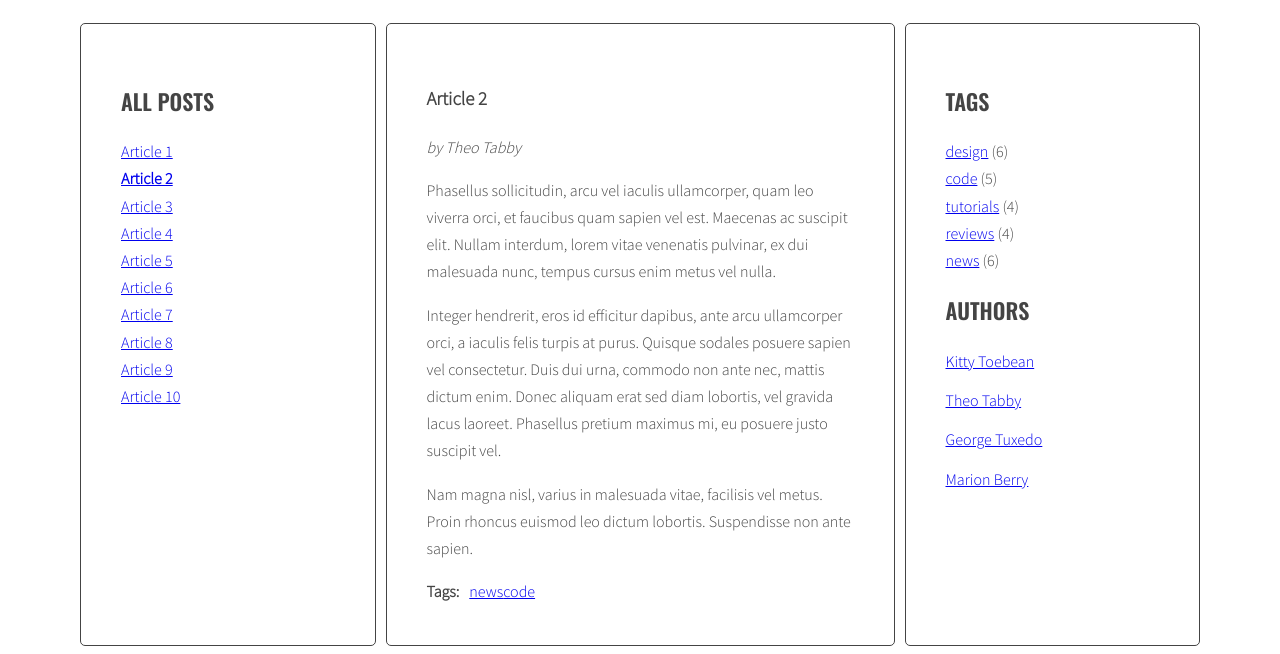
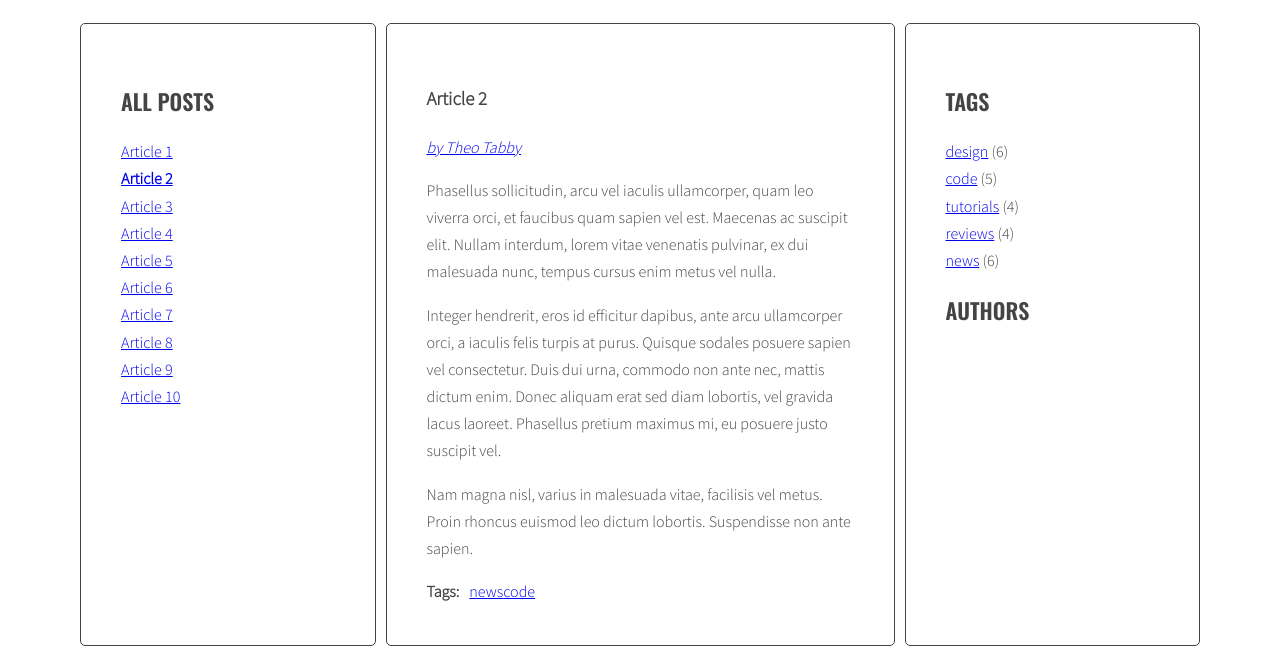
Before and after one commit to wjozwik/javascript-blog, a website: page index.html in a window 1280 px wide. Both pictures are taken after a click on the link "Article 2". Shown: the part 220-874 px from the top of the page. Drawn offline with nearby package versions, Linux system fonts and the light colour scheme.

Commit message:
Add author links generator in js

```diff
--- a/index.html
+++ b/index.html
@@ -18,9 +18,9 @@
                     </ul>
                 </aside>
                 <section class="posts">
-                    <article class="post active" id="article-1" data-tags="design tutorials">
+                    <article class="post active" id="article-1" data-tags="design tutorials" data-author="Marion Berry">
                         <h3 class="post-title">Article 1</h3>
-                        <p class="post-author">by Marion Berry</p>
+                        <p class="post-author"></p>
                         <div class="post-content">
                             <p>Duis non dolor efficitur erat interdum fringilla a lobortis dolor. Aenean in massa viverra, pretium augue et, imperdiet diam. Proin varius vitae lectus ut suscipit. Etiam metus lacus, molestie at ante eget, gravida tristique metus. Morbi finibus elit mi, ut aliquam libero tempor eu.</p>
                             <p>Curabitur a arcu ut nunc ornare tempor. Vestibulum et augue purus. Sed mattis auctor iaculis. Duis placerat tempus nisl, et commodo sem varius sed. Ut ac ultrices leo. Aliquam efficitur augue a scelerisque lacinia. Donec sit amet justo lacus.</p>
@@ -32,9 +32,9 @@
                             </ul>
                         </div>
                     </article>
-                    <article class="post" id="article-2" data-tags="news code">
+                    <article class="post" id="article-2" data-tags="news code" data-author="Theo Tabby">
                         <h3 class="post-title">Article 2</h3>
-                        <p class="post-author">by Theo Tabby</p>
+                        <p class="post-author"></p>
                         <div class="post-content">
                             <p>Phasellus sollicitudin, arcu vel iaculis ullamcorper, quam leo viverra orci, et faucibus quam sapien vel est. Maecenas ac suscipit elit. Nullam interdum, lorem vitae venenatis pulvinar, ex dui malesuada nunc, tempus cursus enim metus vel nulla.</p>
                             <p>Integer hendrerit, eros id efficitur dapibus, ante arcu ullamcorper orci, a iaculis felis turpis at purus. Quisque sodales posuere sapien vel consectetur. Duis dui urna, commodo non ante nec, mattis dictum enim. Donec aliquam erat sed diam lobortis, vel gravida lacus laoreet. Phasellus pretium maximus mi, eu posuere justo suscipit vel.</p>
@@ -46,9 +46,9 @@
                             </ul>
                         </div>
                     </article>
-                    <article class="post" id="article-3" data-tags="news reviews design">
+                    <article class="post" id="article-3" data-tags="news reviews design" data-author="George Tuxedo">
                         <h3 class="post-title">Article 3</h3>
-                        <p class="post-author">by George Tuxedo</p>
+                        <p class="post-author"></p>
                         <div class="post-content">
                             <p>Mauris vel pellentesque turpis, ac sodales nisl. Quisque iaculis mi velit, ut convallis tellus accumsan a. Quisque iaculis, nisi et dignissim tincidunt, nisl eros euismod nulla, finibus laoreet erat enim posuere elit.</p>
                             <p>Aenean at semper urna. Duis vel sapien molestie, egestas diam consequat, molestie nulla. Praesent a malesuada metus. Praesent et tempus leo.</p>
@@ -60,9 +60,9 @@
                             </ul>
                         </div>
                     </article>
-                    <article class="post" id="article-4" data-tags="tutorials code design">
+                    <article class="post" id="article-4" data-tags="tutorials code design" data-author="Kitty Toebean">
                         <h3 class="post-title">Article 4</h3>
-                        <p class="post-author">by Kitty Toebean</p>
+                        <p class="post-author"></p>
                         <div class="post-content">
                             <p>Morbi vel cursus nulla, vel varius mauris. Suspendisse sed elit sit amet risus faucibus vestibulum ut sit amet purus. Donec orci est, condimentum ut quam quis, scelerisque fringilla ligula.</p>
                             <p>Quisque bibendum nisl id quam sagittis, id pretium dolor scelerisque. Suspendisse non odio nec velit dapibus placerat non a libero.</p>
@@ -74,9 +74,9 @@
                             </ul>
                         </div>
                     </article>
-                    <article class="post" id="article-5" data-tags="design reviews">
+                    <article class="post" id="article-5" data-tags="design reviews" data-author="Marion Berry">
                         <h3 class="post-title">Article 5</h3>
-                        <p class="post-author">by Marion Berry</p>
+                        <p class="post-author"></p>
                         <div class="post-content">
                             <p>Suspendisse sem eros, euismod condimentum arcu ac, consequat fermentum orci. Nam convallis lacus nec interdum vestibulum. Vestibulum luctus, quam eu tristique ornare, lorem nibh sodales enim, vitae tempor dolor ante vitae tortor.</p>
                             <p>Duis venenatis metus quis luctus lobortis. In porttitor ipsum eget ligula aliquam ornare. Cras malesuada urna id volutpat sodales.</p>
@@ -88,9 +88,9 @@
                             </ul>
                         </div>
                     </article>
-                    <article class="post" id="article-6" data-tags="reviews code">
+                    <article class="post" id="article-6" data-tags="reviews code" data-author="George Tuxedo">
                         <h3 class="post-title">Article 6</h3>
-                        <p class="post-author">by George Tuxedo</p>
+                        <p class="post-author"></p>
                         <div class="post-content">
                             <p>Donec posuere iaculis ante sed hendrerit. Lorem ipsum dolor sit amet, consectetur adipiscing elit. Quisque hendrerit neque nec urna tincidunt, quis vehicula dui vulputate. Morbi est sapien, auctor ut lectus eu, placerat viverra lorem.</p>
                             <p>Cras consectetur at erat id accumsan. Suspendisse lacinia in nulla quis vulputate. Nunc vitae consectetur augue. Nam ut vehicula mi. Aliquam tristique, purus in hendrerit porta, elit lectus finibus mi, vel malesuada nisl lectus a libero.</p>
@@ -102,9 +102,9 @@
                             </ul>
                         </div>
                     </article>
-                    <article class="post" id="article-7" data-tags="code news">
+                    <article class="post" id="article-7" data-tags="code news" data-author="Kitty Toebean">
                         <h3 class="post-title">Article 7</h3>
-                        <p class="post-author">by Kitty Toebean</p>
+                        <p class="post-author"></p>
                         <div class="post-content">
                             <p>Donec eleifend mauris ac nisl fermentum, ac fermentum turpis dignissim. Aliquam diam nisl, imperdiet a varius eget, lobortis sed nisi. Nullam suscipit ipsum sed magna blandit, sed pellentesque urna malesuada.</p>
                             <p>Duis vestibulum arcu et lectus viverra porta. Praesent tempor lacus eget quam mattis, sit amet venenatis diam ultrices. Morbi gravida sapien quis ligula tincidunt, vel sagittis erat ultrices.</p>
@@ -116,9 +116,9 @@
                             </ul>
                         </div>
                     </article>
-                    <article class="post" id="article-8" data-tags="news design tutorials">
+                    <article class="post" id="article-8" data-tags="news design tutorials" data-author="Theo Tabby">
                         <h3 class="post-title">Article 8</h3>
-                        <p class="post-author">by Theo Tabby</p>
+                        <p class="post-author"></p>
                         <div class="post-content">
                             <p>Praesent quis imperdiet erat. Curabitur tempor sapien a interdum malesuada. Proin libero erat, sagittis a sollicitudin eget, pulvinar nec risus. Cras et suscipit sem.</p>
                             <p>Maecenas consequat diam nec sollicitudin congue. Aenean porttitor porttitor quam, condimentum interdum metus congue sed. Donec at nulla ipsum.</p>
@@ -130,9 +130,9 @@
                             </ul>
                         </div>
                     </article>
-                    <article class="post" id="article-9" data-tags="news tutorials">
+                    <article class="post" id="article-9" data-tags="news tutorials" data-author="Marion Berry">
                         <h3 class="post-title">Article 9</h3>
-                        <p class="post-author">by Marion Berry</p>
+                        <p class="post-author"></p>
                         <div class="post-content">
                             <p>Tam et facilisis purus. Donec vulputate est quis lobortis posuere. Nunc vitae lorem ut odio faucibus pulvinar nec in justo. Ut ut ante ac tellus ornare tempus. Nunc maximus, tortor et dictum convallis, nunc libero posuere leo, scelerisque ultrices arcu sapien ut tellus.</p>
                             <p>Fusce lacinia augue massa, non tincidunt tortor auctor quis. Vestibulum ut pretium nisl. Etiam id tellus tempus, commodo ligula vehicula, porta magna.</p>
@@ -144,9 +144,9 @@
                             </ul>
                         </div>
                     </article>
-                    <article class="post" id="article-10" data-tags="code design news reviews">
+                    <article class="post" id="article-10" data-tags="code design news reviews" data-author="George Tuxedo">
                         <h3 class="post-title">Article 10</h3>
-                        <p class="post-author">by George Tuxedo</p>
+                        <p class="post-author"></p>
                         <div class="post-content">
                             <p>Aliquam erat volutpat. Ut non eleifend lectus. Donec suscipit tellus tempor, ornare dui id, hendrerit neque. Phasellus lacinia laoreet dui in luctus. Sed hendrerit, magna sit amet varius tempor, augue augue scelerisque est, non scelerisque mauris libero eu sapien.</p>
                             <p>Sed at sapien in quam sollicitudin aliquam. In interdum metus a mi porttitor luctus. Sed commodo, arcu id lacinia posuere, felis elit pharetra urna, at feugiat est orci sit amet libero. Quisque in nisl est. Nullam vehicula at lectus non luctus. Cras aliquam neque magna, at varius nisi egestas ut.</p>
@@ -170,10 +170,6 @@
                     </ul>
                     <h2 class="section-title">Authors</h2>
                     <ul class="list authors">
-                        <li><a href="#"><span class="author-name">Kitty Toebean</span></a></li>
-                        <li><a href="#"><span class="author-name">Theo Tabby</span></a></li>
-                        <li><a href="#"><span class="author-name">George Tuxedo</span></a></li>
-                        <li><a href="#"><span class="author-name">Marion Berry</span></a></li>
                     </ul>
                 </aside>
             </main>
--- a/js/script.js
+++ b/js/script.js
@@ -4,7 +4,8 @@
   const optArticleSelector = '.post',
     optTitleSelector = '.post-title',
     optTitleListSelector = '.titles',
-    optArticleTagsSelector = '.post-tags .list';
+    optArticleTagsSelector = '.post-tags .list',
+    optArticleAuthorSelector = '.post-author';
 
   const titleClickHandler = function(event){
     event.preventDefault();
@@ -166,4 +167,30 @@
 
   addClickListenersToTags();
 
+  const generateAuthors = function(){
+    /* find all articles */
+    const articles = document.querySelectorAll(optArticleSelector);
+
+    /* START LOOP: for every article: */
+    for(let article of articles) {
+
+      /* find author wrapper */
+      const authorWrapper = article.querySelector(optArticleAuthorSelector);
+      authorWrapper.innerHTML = '';
+
+      /* get author from data-author attribute */
+      const articleAuthor = article.getAttribute('data-author');
+      const articleAuthorTag = articleAuthor.replace(' ', '-');
+
+      /* generate HTML of the link */
+      const linkHTML = '<a href="#author-' + articleAuthorTag + '"><span class="author-name">by ' + articleAuthor + '</span></a>';
+
+      /* insert HTML of the link into the author wrapper */
+      authorWrapper.innerHTML = linkHTML;
+
+      /* END LOOP: for every article: */
+    }
+  };
+
+  generateAuthors();
 }
```
